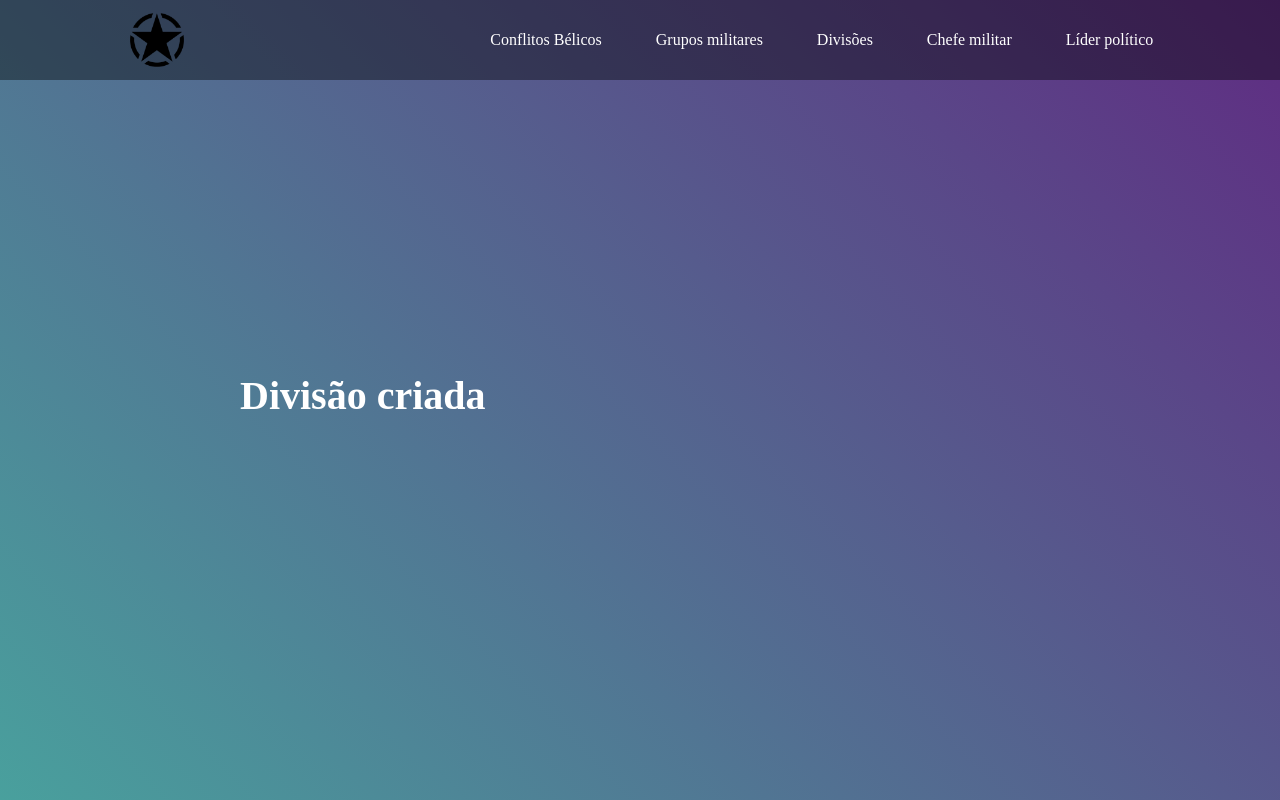
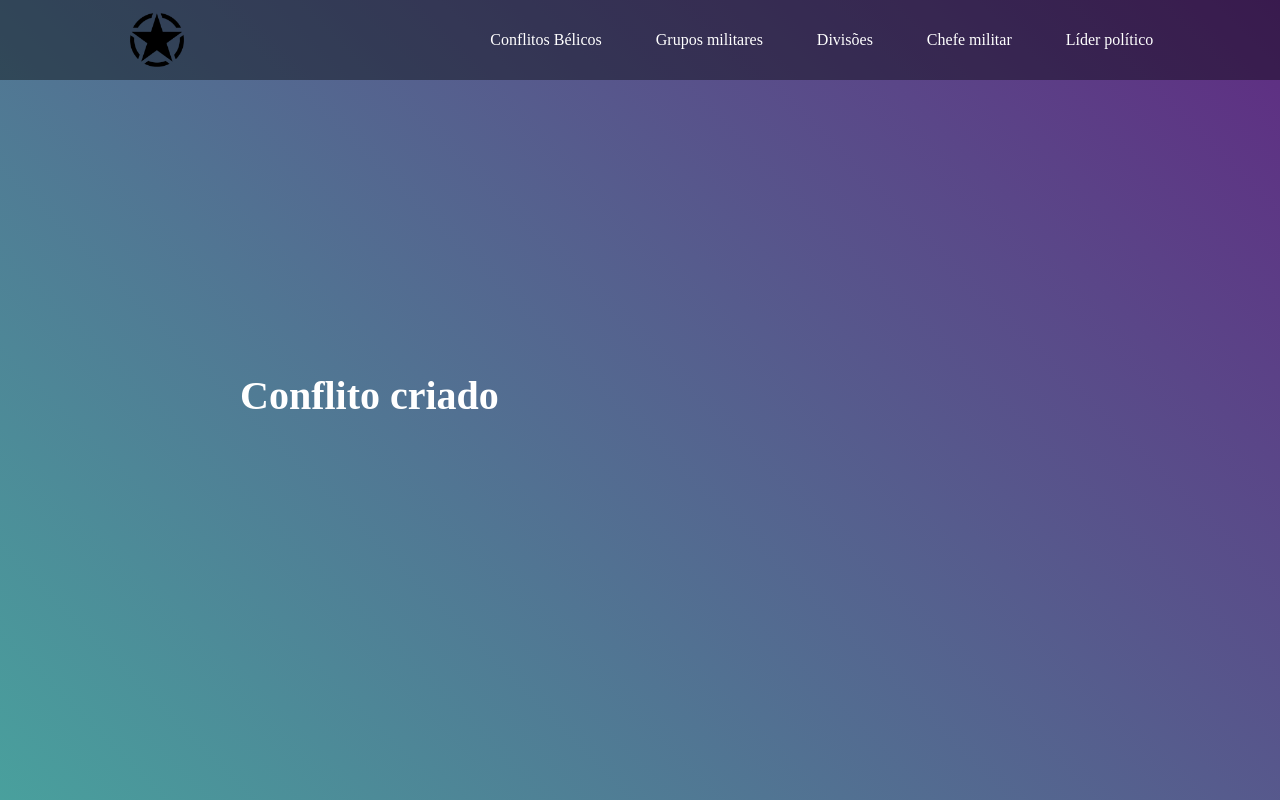
Before and after one commit to eduardoadoglio/ep-bd, a PHP site: page /view/conflito/conflitoData.php in a window 1280 px wide. Run offline with PHP 8.4, Linux system fonts and the light colour scheme; the visitor is signed in with stand-in values (Sample User, id 1); data that the repository does not hold is empty; some libraries are stand-ins or nearby versions.

Commit message:
Fix typo

```diff
--- a/view/conflito/conflitoData.php
+++ b/view/conflito/conflitoData.php
@@ -13,7 +13,7 @@ if(isset($_SESSION['conflito'])){
     <div class="container-fluid table-content">
         <div class="row">
             <div class="col-md-12">
-                <h1>Divisão criada</h1>
+                <h1>Conflito criado</h1>
                 <table class="table-data">
                     <thead>
                         <tr>
```
